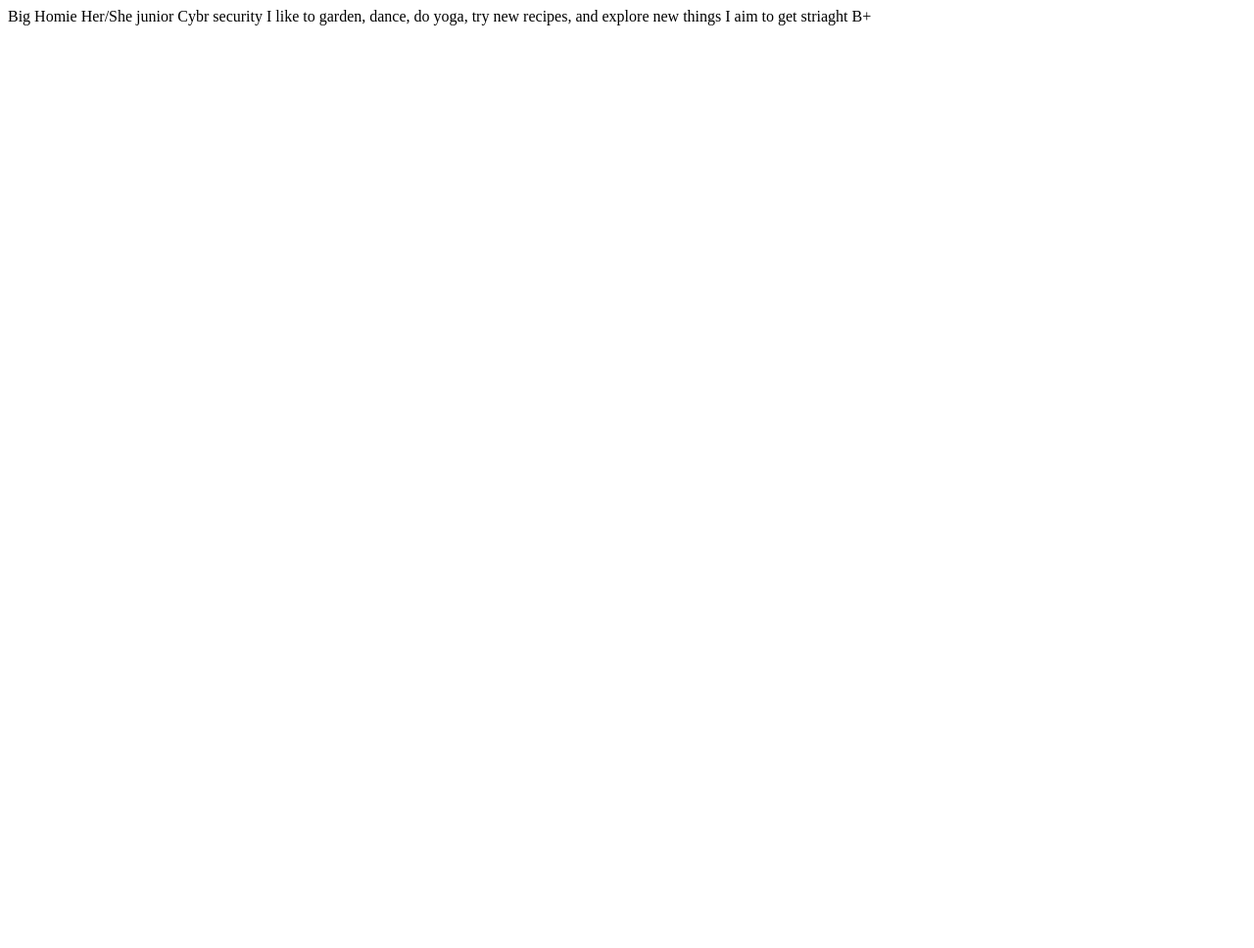
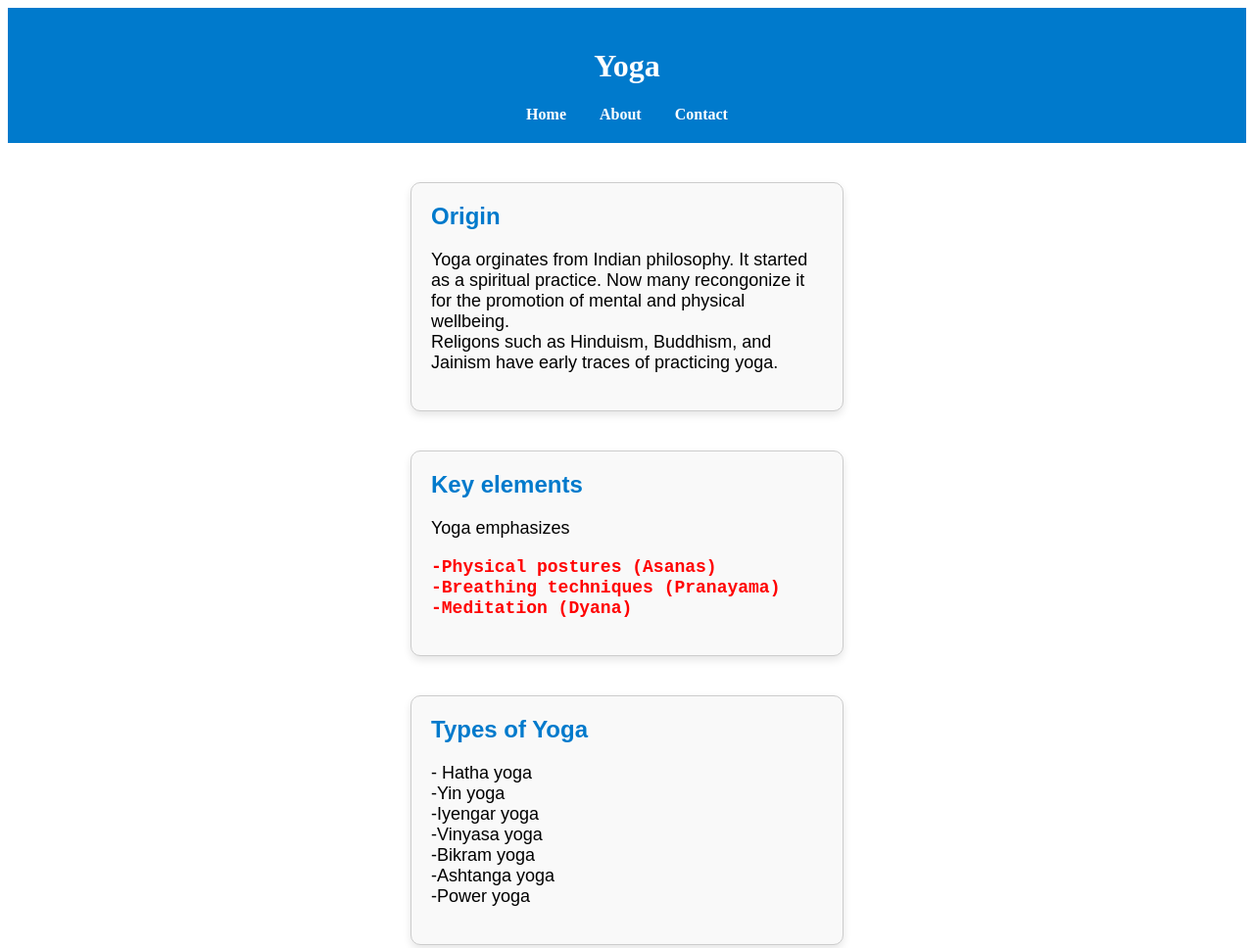
Before and after one commit to CJones-Howe/SOB-Najay22.github.io, a plain HTML site: page index.html in a window 1280 px wide. Shown: the top 968 px of the page at 98% size. Before the commit the page ends 800 px from the top, so only its background shows below. Drawn offline with Linux system fonts and the light colour scheme.

```diff
--- a/index.html
+++ b/index.html
@@ -1,6 +1,92 @@
-Big Homie
-Her/She
-junior
-Cybr security
-I like to garden, dance, do yoga, try new recipes, and explore new things
-I aim to get striaght B+
+
+<!DOCTYPE html>
+<html lang="en">
+<head>
+  <meta charset="UTF-8">
+  <title>Website with Header</title>
+  <style>
+    header {
+      background-color: #007acc;
+      color: white;
+      padding: 20px;
+      text-align: center;
+    }
+
+    nav a {
+      margin:  15px;
+      color: white;
+      text-decoration: none;
+      font-weight: bold;
+	  text-align: center;
+    }
+
+    nav a:hover {
+      text-decoration: underline;
+    }
+  </style>
+</head>
+<body>
+
+  <header>
+    <h1>Yoga</h1>
+	<nav>
+  <a href="index.html">Home</a>
+  <a href="about.html">About</a>
+  <a href="contact.html">Contact</a>
+</nav>
+
+  </header>
+
+</body>
+</html>
+<!DOCTYPE html>
+<html lang="en">
+<head>
+  <meta charset="UTF-8">
+  <title>Info Box Example</title>
+  <style>
+    .info-box {
+      background-color: #f9f9f9;
+      border: 1px solid #ccc;
+      border-radius: 10px;
+      padding: 20px;
+      width: 400px;
+      margin: 40px auto;
+      box-shadow: 0 4px 8px rgba(0, 0, 0, 0.1);
+      font-family: Arial, sans-serif;
+    }
+
+    .info-box h2 {
+      margin-top: 0;
+      color: #007acc;
+    }
+
+    .info-box p {
+      font-size: 18px;
+      color: black;
+    }
+  </style>
+</head>
+<body>
+
+  <div class="info-box">
+    <h2>Origin</h2>
+    <p>Yoga orginates from Indian philosophy. It started as a spiritual practice. Now many recongonize it for the promotion of mental and physical wellbeing.<br> Religons such as Hinduism, Buddhism, and Jainism have early traces of practicing yoga.     </p>
+  </div>
+  <div class="info-box">
+    <h2>Key elements </h2>
+    <p>Yoga emphasizes<br>
+	<p> <span style="color: red; font-family: 'Courier New'; font-weight: bold ">-Physical postures (Asanas)<br>
+		 -Breathing techniques (Pranayama)<br>
+		 -Meditation (Dyana)
+		 </p></span>
+
+  </div>
+  <div class="info-box">
+    <h2>Types of Yoga</h2>
+
+    <p>- Hatha yoga<br>-Yin yoga<br>-Iyengar yoga<br>-Vinyasa yoga<br>-Bikram yoga <br> -Ashtanga yoga<br>-Power yoga </p>
+  </div>
+
+</body>
+</html>
```
